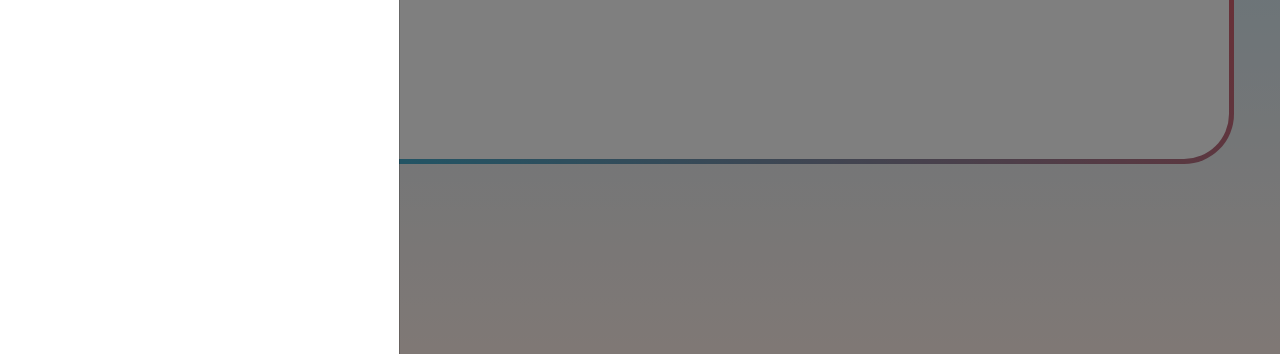
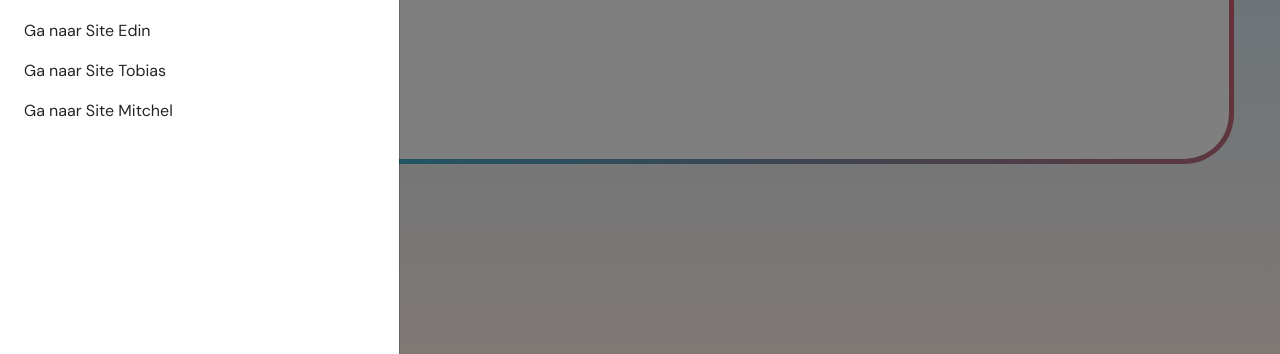
Before and after one commit to TobiasFeld22/portfolio, a plain HTML site: page index.html in a window 1280 px wide. Both pictures are taken after a click on the button 50 px from the left and 749 px from the top of the page. Shown: the part 446-800 px from the top of the page. Drawn offline with nearby package versions, Linux system fonts and the light colour scheme.

Commit message:
Voeg navbar persoonlijke links toe

```diff
--- a/includes/navbar.html
+++ b/includes/navbar.html
@@ -44,8 +44,8 @@
         <hr>
         <a href="project.html" class="text-decoration-none text-dark">
             <h4 class="p-1">
-                <svg xmlns="http://www.w3.org/2000/svg" width="22" height="22" fill="currentColor"
-                    class="bi bi-people" viewBox="0 0 16 16">
+                <svg xmlns="http://www.w3.org/2000/svg" width="22" height="22" fill="currentColor" class="bi bi-people"
+                    viewBox="0 0 16 16">
                     <path
                         d="M15 14s1 0 1-1-1-4-5-4-5 3-5 4 1 1 1 1zm-7.978-1L7 12.996c.001-.264.167-1.03.76-1.72C8.312 10.629 9.282 10 11 10c1.717 0 2.687.63 3.24 1.276.593.69.758 1.457.76 1.72l-.008.002-.014.002zM11 7a2 2 0 1 0 0-4 2 2 0 0 0 0 4m3-2a3 3 0 1 1-6 0 3 3 0 0 1 6 0M6.936 9.28a6 6 0 0 0-1.23-.247A7 7 0 0 0 5 9c-4 0-5 3-5 4q0 1 1 1h4.216A2.24 2.24 0 0 1 5 13c0-1.01.377-2.042 1.09-2.904.243-.294.526-.569.846-.816M4.92 10A5.5 5.5 0 0 0 4 13H1c0-.26.164-1.03.76-1.724.545-.636 1.492-1.256 3.16-1.275ZM1.5 5.5a3 3 0 1 1 6 0 3 3 0 0 1-6 0m3-2a2 2 0 1 0 0 4 2 2 0 0 0 0-4" />
                 </svg>
@@ -64,5 +64,25 @@
             </h4>
         </a>
         <hr>
+        <div class="d-flex flex-column">
+            <a id="site-edin-button" class="p-2 text-decoration-none text-dark"
+                href="https://edinber.github.io/portfolio">Ga naar Site
+                Edin</a>
+            <a id="site-tobias-button" class="p-2 text-decoration-none text-dark"
+                href="https://TobiasFeld22.github.io/portfolio">Ga naar Site
+                Tobias</a>
+            <a id="site-mitchel-button" class="p-2 text-decoration-none text-dark"
+                href="https://mitch0356.github.io/portfolio">Ga naar Site
+                Mitchel</a>
+        </div>
     </div>
 </div>
+<script>
+    if (location.href.toLowerCase().includes("mitch")) {
+        document.getElementById("site-mitchel-button").classList.add('d-none')
+    } else if (location.href.toLowerCase().includes("edin")) {
+        document.getElementById("site-mitchel-button").classList.add('d-none')
+    } else if (location.href.toLowerCase().includes("tobias")) {
+        document.getElementById("site-tobias-button").classList.add('d-none')
+    }
+</script>
```
